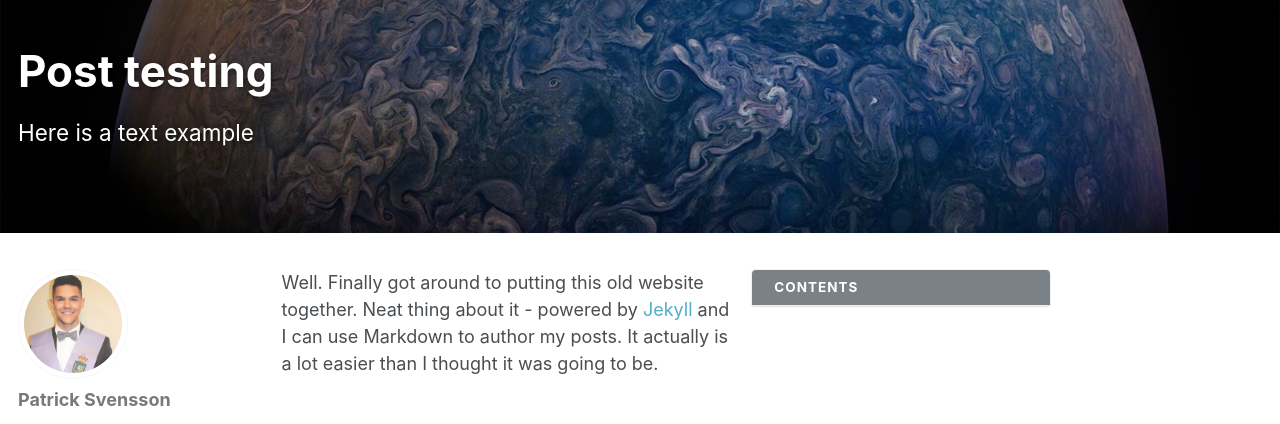
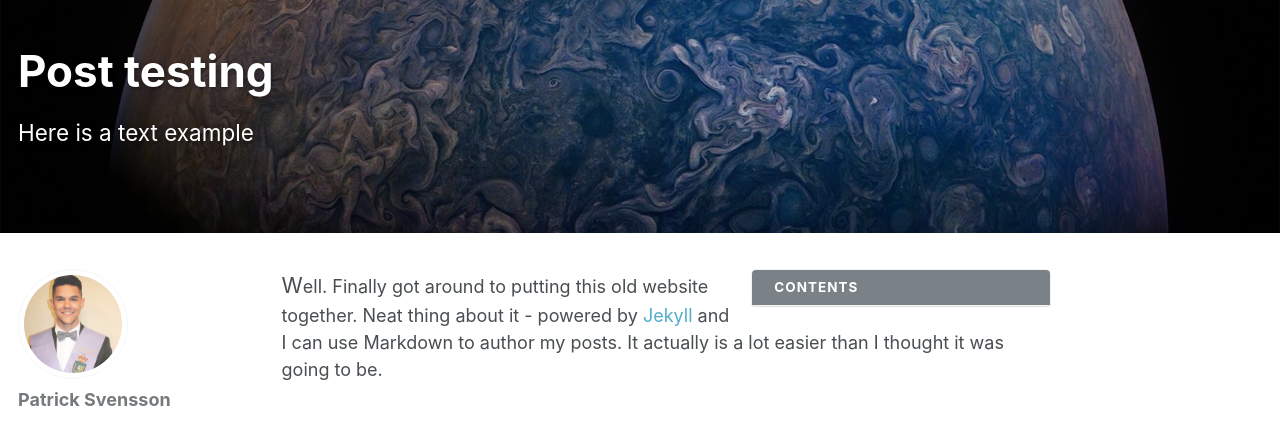
Before and after one commit to Patrickusaf/patrickusaf, a Jekyll site: the page built from _posts/2018-05-28-patrick-svensson-site-launched.md, in a window 1280 px wide, cut to the strip 104-528 px from the top of the page. Built offline with Jekyll 4.4.1, drawn with Linux system fonts in a browser that asks for light colours; comment, search, counter and statistics services are not loaded.

Commit message:
Update 2018-05-28-patrick-svensson-site-launched.md

```diff
--- a/_posts/2018-05-28-patrick-svensson-site-launched.md
+++ b/_posts/2018-05-28-patrick-svensson-site-launched.md
@@ -27,4 +27,4 @@
 {% include toc title="Contents" icon="none" %}
 {% include base_path %}
 
-Well. Finally got around to putting this old website together. Neat thing about it - powered by [Jekyll](http://jekyllrb.com) and I can use Markdown to author my posts. It actually is a lot easier than I thought it was going to be.
+<span style="font-size:larger;">W</span>ell. Finally got around to putting this old website together. Neat thing about it - powered by [Jekyll](http://jekyllrb.com) and I can use Markdown to author my posts. It actually is a lot easier than I thought it was going to be.
```
